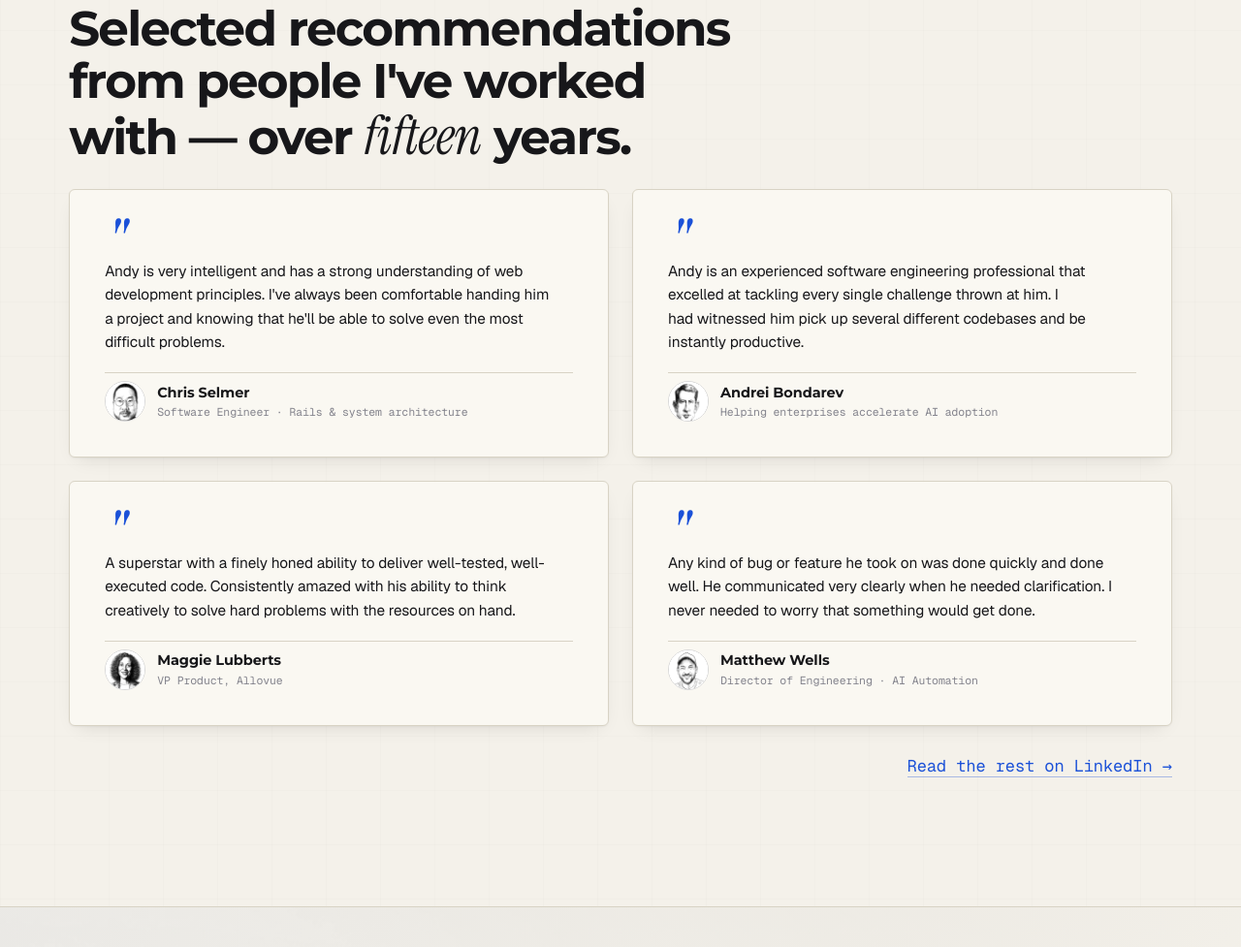
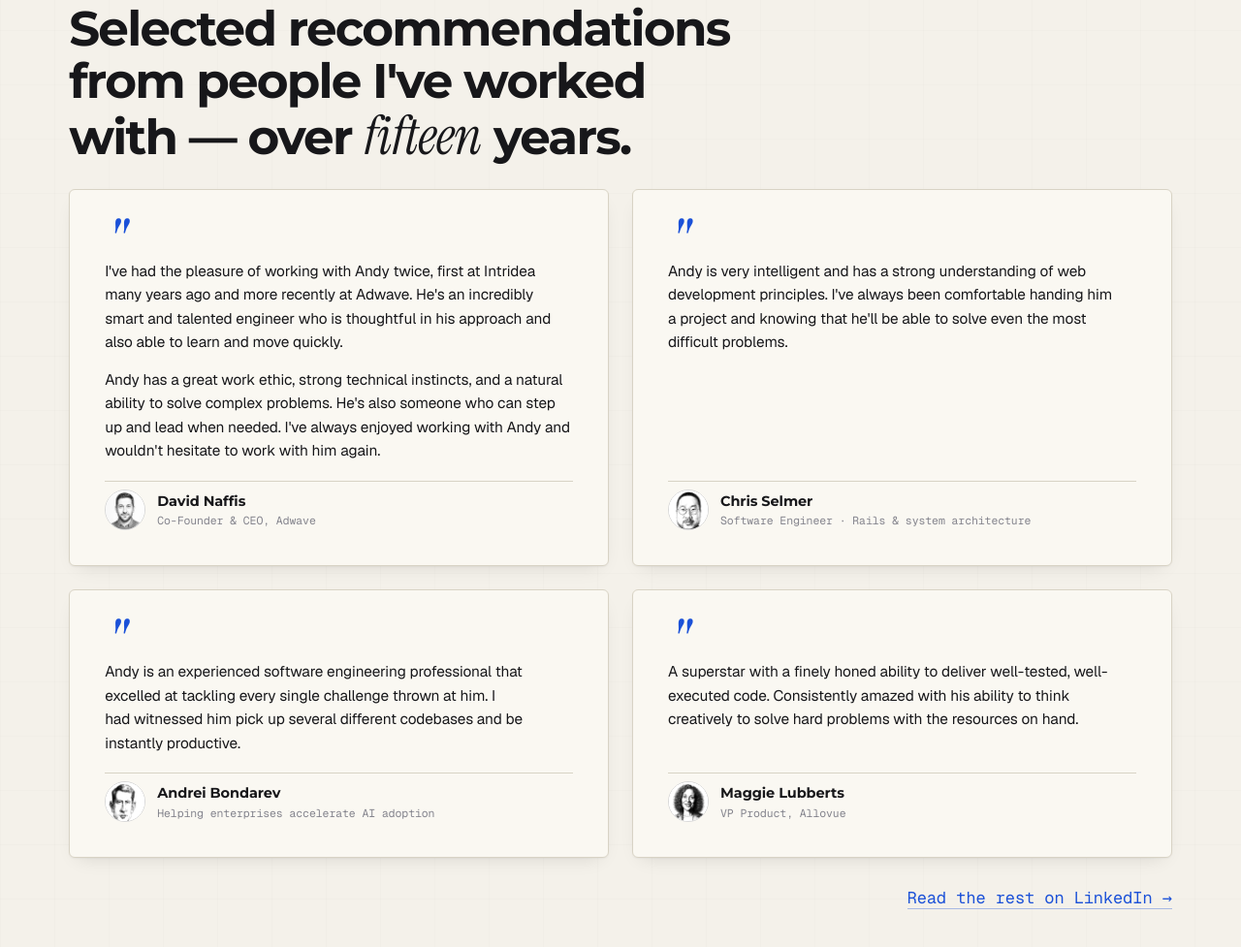
Before and after one commit to yorzi/wangyaodi.com, a plain HTML site: page public/index.html in a window 1280 px wide. Shown: the part 4672-5649 px from the top of the page at 97% size. Drawn offline with nearby package versions, Linux system fonts and the light colour scheme.

Commit message:
Replace Matthew Wells's recommendation with David Naffis's
David's LinkedIn recommendation (23 Nov 2026) becomes the first card
in #words; Matthew's card and unused avatar are removed. His avatar is a
new pen-and-ink portrait in assets/avatars/ drawn in the same style as
the other four. Blockquote paragraphs get their own spacing rules.

```diff
--- a/public/index.html
+++ b/public/index.html
@@ -116,7 +116,7 @@
         "@id": "https://www.wangyaodi.com/#person"
       },
       "inLanguage": "en",
-      "dateModified": "2026-11-16",
+      "dateModified": "2026-11-24",
       "primaryImageOfPage": {
         "@type": "ImageObject",
         "url": "https://www.wangyaodi.com/assets/og/home.jpg",
@@ -639,6 +639,8 @@ h1.hero-headline .accent{ color:var(--accent); }
   line-height:1.6; color:var(--ink);
   text-wrap:pretty;
 }
+.quote blockquote p{ margin:0; }
+.quote blockquote p + p{ margin-top:0.9em; }
 .quote .by{ display:flex; align-items:center; gap:12px; margin-top:auto; padding-top: 8px; border-top:1px solid var(--rule);}
 .avatar{
   width:42px; height:42px; border-radius:50%;
@@ -951,6 +953,21 @@ h1.hero-headline .accent{ color:var(--accent); }
     <div class="quotes">
       <article class="quote reveal">
         <div class="mark">"</div>
+        <blockquote>
+          <p>I've had the pleasure of working with Andy twice, first at Intridea many years ago and more recently at Adwave. He's an incredibly smart and talented engineer who is thoughtful in his approach and also able to learn and move quickly.</p>
+          <p>Andy has a great work ethic, strong technical instincts, and a natural ability to solve complex problems. He's also someone who can step up and lead when needed. I've always enjoyed working with Andy and wouldn't hesitate to work with him again.</p>
+        </blockquote>
+        <div class="by">
+          <img class="avatar" src="assets/avatars/david-naffis.webp" width="42" height="42" alt="" loading="lazy" decoding="async">
+          <div>
+            <div class="name">David Naffis</div>
+            <div class="role">Co-Founder &amp; CEO, Adwave</div>
+          </div>
+        </div>
+      </article>
+
+      <article class="quote reveal">
+        <div class="mark">"</div>
         <blockquote>Andy is very intelligent and has a strong understanding of web development principles. I've always been comfortable handing him a project and knowing that he'll be able to solve even the most difficult problems.</blockquote>
         <div class="by">
           <img class="avatar" src="assets/avatars/andrei-bondarev.webp" width="42" height="42" alt="" loading="lazy" decoding="async">
@@ -981,18 +998,6 @@ h1.hero-headline .accent{ color:var(--accent); }
           <div>
             <div class="name">Maggie Lubberts</div>
             <div class="role">VP Product, Allovue</div>
-          </div>
-        </div>
-      </article>
-
-      <article class="quote reveal">
-        <div class="mark">"</div>
-        <blockquote>Any kind of bug or feature he took on was done quickly and done well. He communicated very clearly when he needed clarification. I never needed to worry that something would get done.</blockquote>
-        <div class="by">
-          <img class="avatar" src="assets/avatars/matthew-wells.webp" width="42" height="42" alt="" loading="lazy" decoding="async">
-          <div>
-            <div class="name">Matthew Wells</div>
-            <div class="role">Director of Engineering · AI Automation</div>
           </div>
         </div>
       </article>
--- a/public/sitemap.xml
+++ b/public/sitemap.xml
@@ -2,7 +2,7 @@
 <urlset xmlns="http://www.sitemaps.org/schemas/sitemap/0.9">
   <url>
     <loc>https://www.wangyaodi.com/</loc>
-    <lastmod>2026-11-18</lastmod>
+    <lastmod>2026-11-24</lastmod>
   </url>
   <url>
     <loc>https://www.wangyaodi.com/rails-maintenance</loc>
```
Also changed, not shown: public/assets/avatars/david-naffis.webp (added), public/assets/avatars/matthew-wells.webp (deleted).
